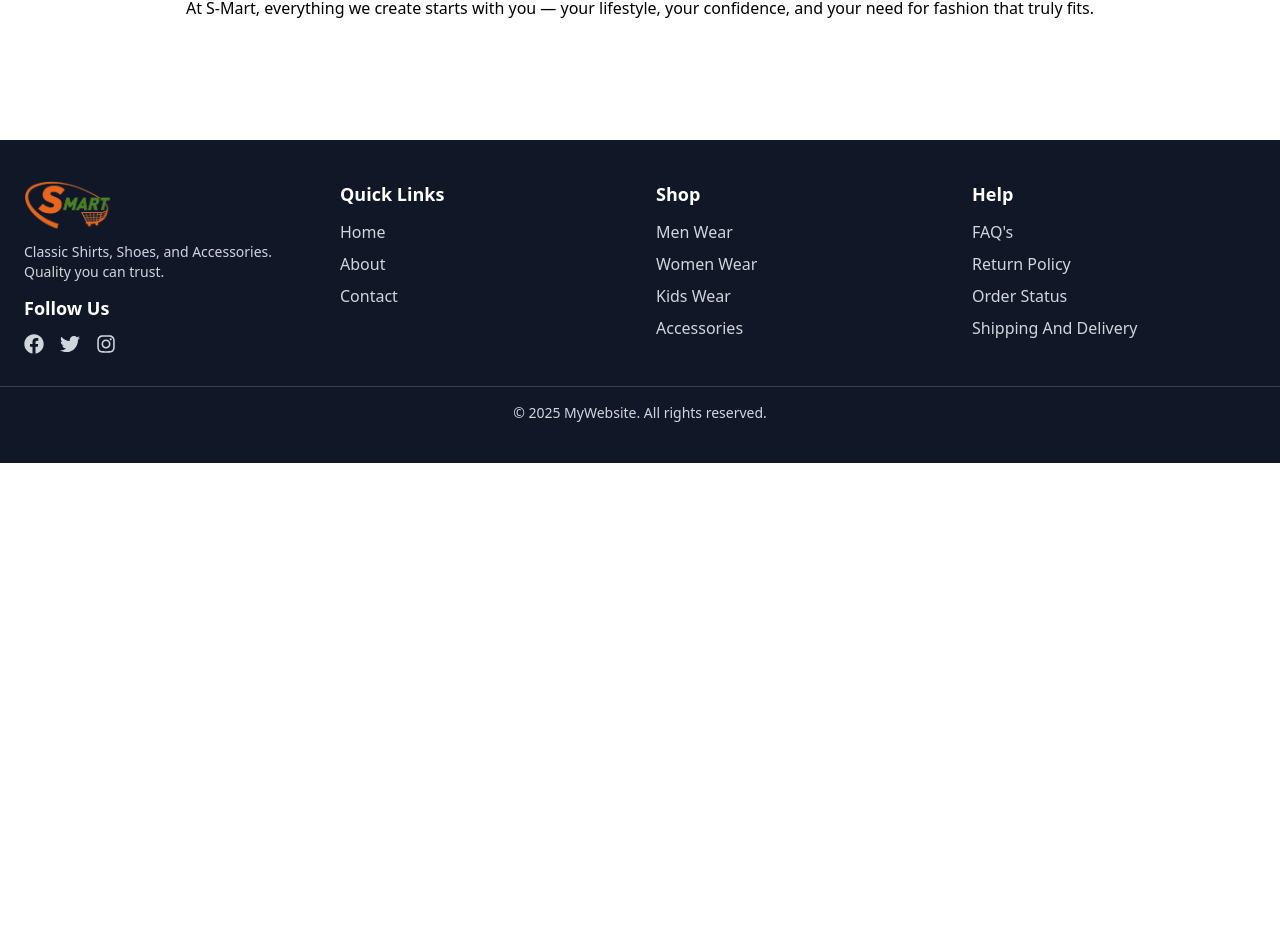
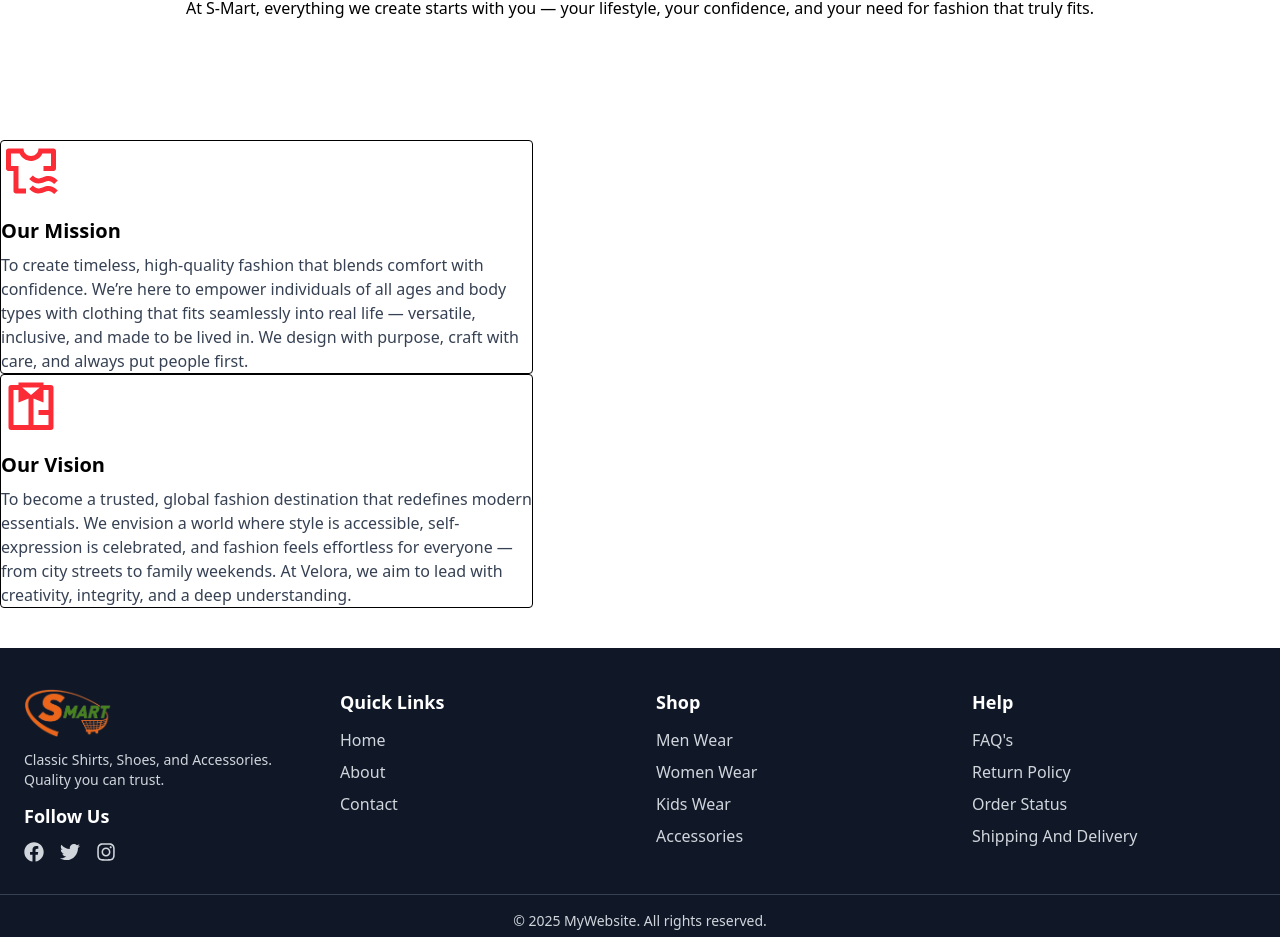
Before and after one commit to Fizza-Latif/React-First-Project, a React (Vite) app in the folder react-project/: page /About in a window 1280 px wide. Shown: the part 1973-2910 px from the top of the page. Before the commit the page ends 2436 px from the top, so only its background shows below. Built offline with nearby package versions, Linux system fonts and the light colour scheme.

Commit message:
code added

```diff
--- a/react-project/src/components/home/about/about-card2.jsx
+++ b/react-project/src/components/home/about/about-card2.jsx
@@ -1,9 +1,18 @@
 import React from 'react'
+import { AboutCardsData2 } from '../../../data/about-cards.jsx'
 
 export default function AboutCard2() {
   return (
     <div>
-
+      {AboutCardsData2.map((card, index) => (
+        <div key={index} className={`flex flex-row justify-between`} >
+          <div className="md:w-5/12 w-full mb-6 md:mb-0 border-1 rounded">
+            <div className="text-4xl mb-4 text-red-500">{card.icon}</div>
+            <h3 className="text-xl font-bold mb-2">{card.title}</h3>
+            <p className="text-gray-700">{card.description}</p>
+          </div>
+        </div>
+      ))}
     </div>
   )
 }
--- a/react-project/src/components/home/usestate/loginform.jsx
+++ b/react-project/src/components/home/usestate/loginform.jsx
@@ -1,10 +1,12 @@
 import React from 'react'
 import { useState } from 'react'
 import axios from 'axios'
+import {useNavigate} from 'react-router-dom'
 
 export default function Loginform() {
   const [username, setUsername] = useState('')
   const [password, setPassword] = useState('')
+  const navigate = useNavigate()
 
   const handleSubmit = async(e) => {
     e.preventDefault()
@@ -13,8 +15,13 @@ export default function Loginform() {
       password
     }
     try {
-      const response = await axios.post('http://192.168.18.89:5000/api/login', userData)
-      console.log(response.data)
+      const response = await axios.post('http://localhost/api/api/login.php', userData)
+      console.log('Response:', response.data)
+
+      if(response.data.status === 'success') {
+        alert('Login successful!')
+        navigate('/')
+      }
     } catch (error) {
       console.error('Error:', error)
     }
--- a/react-project/src/pages/About.jsx
+++ b/react-project/src/pages/About.jsx
@@ -3,6 +3,7 @@ import Hero from "../components/home/hero";
 import FeatureIntro from "../components/home/about/feature-intro";
 import AboutCard from "../components/home/about/about-card";
 import AboutSection from "../components/home/about/about-section";
+import AboutCard2 from "../components/home/about/about-card2";
 
 export default function About() {
   return (
@@ -22,6 +23,7 @@ export default function About() {
       title2="Our Purpose, Your Style"
       subtitle2="At S-Mart, everything we create starts with you — your lifestyle, your confidence, and your need for fashion that truly fits."
       />
+      <AboutCard2 />
     </div>
   );
 }
```
